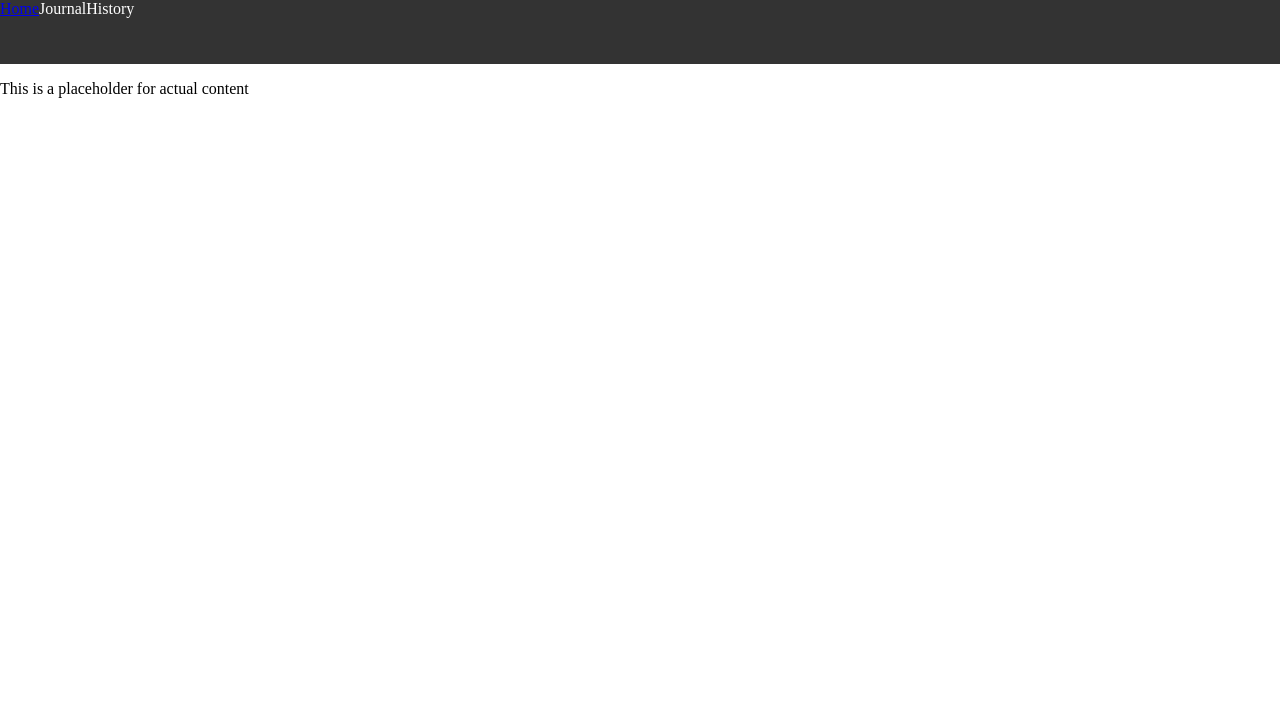
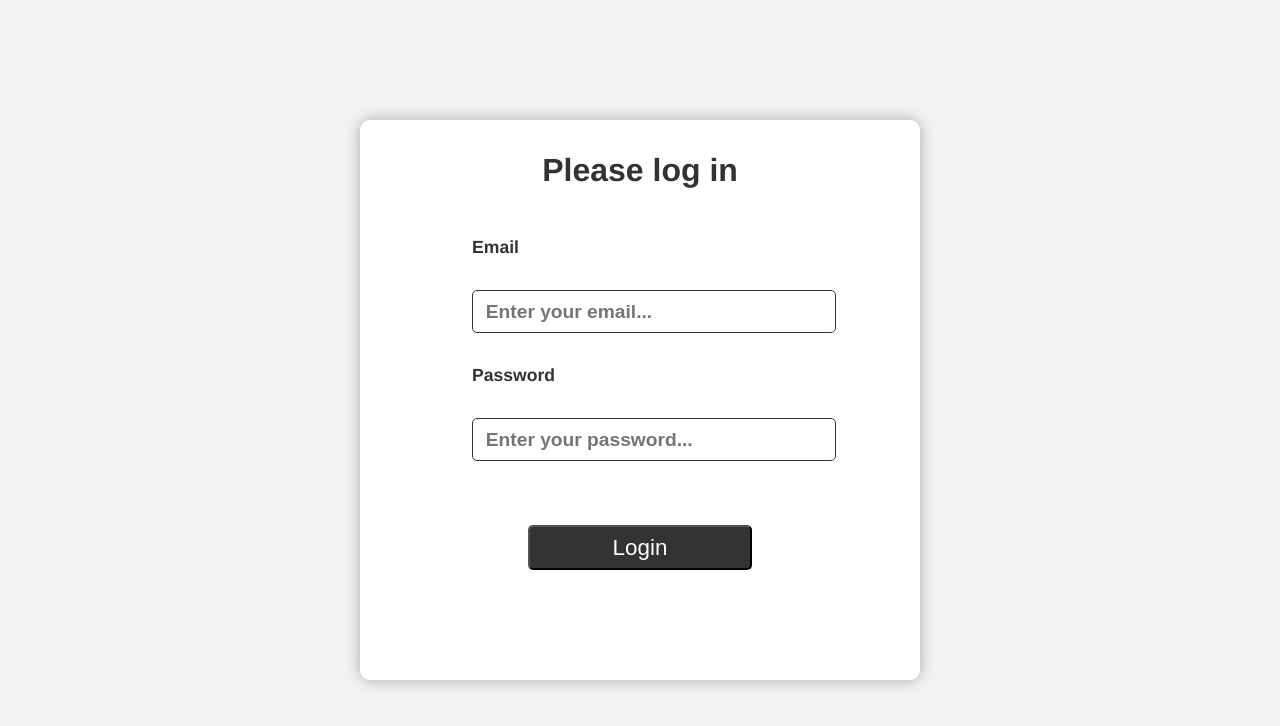
Before and after one commit to KyleHaarhoff/CaRe_Group36, a PHP site: page / in a window 1280 px wide. Shown: the top 726 px of the page. Run offline with PHP 8.4, Linux system fonts and the light colour scheme.

Commit message:
initial Login page, simple global styling, more navbar updates

```diff
--- a/common/navbar/navbar.css
+++ b/common/navbar/navbar.css
@@ -2,16 +2,26 @@
     width:100%;
     background-color: #333333;
     margin:0;
-    height:4rem;
+    height:5rem;
+    color:white;
+    display: flex;
+}
+
+.MainNavbar a{
+    font-size: 1.5rem;
+    text-align: center;
+    height: 100%;
+    width: fit-content;
+    padding: 0 2rem;
+    text-decoration: none;
+
+
+}
+
+.MainNavbar a:visited{
     color:white;
 }
 
-header{
-    padding:0;
-    margin:0;
+.MainNavbar a:hover{
+    box-shadow: inset 0 -5px 0 white;;
 }
-
-body{
-    padding:0;
-    margin:0;
-}
--- a/common/navbar/navbar.php
+++ b/common/navbar/navbar.php
@@ -1,8 +1,30 @@
 <?php
     include_once __DIR__."/../../conf.php"
 ?>
-
+<link rel="stylesheet" type="text/css" href="<?= $base_url ?>/style.css">
 <link rel="stylesheet" type="text/css" href="<?= $base_url ?>/common/navbar/navbar.css">
 <nav class="MainNavbar">
-    <a href= "<?= $base_url ?>patient/home/home.php">Home</a><a>Journal</a><a>History</a>
+
+    <?php
+        //cuurently displaying content based on url
+        //will change to access control in further phases
+
+        if (str_contains($_SERVER['REQUEST_URI'], "patient"))
+        {
+        ?>
+            <a href= "<?= $base_url ?>patient/home/home.php"><p>Home</p></a>
+            <a><p>Journal</p></a>
+            <a><p>History</p></a>
+
+        <?php
+        }
+        if (str_contains($_SERVER['REQUEST_URI'], "therapist"))
+        {
+        ?>
+            <a href= "<?= $base_url ?>patient/therapist/home.php"><p>Home</p></a>
+            <a><p>Journal</p></a>
+            <a><p>History</p></a>
+        <?php
+        }
+    ?>
 </nav>
--- a/index.php
+++ b/index.php
@@ -12,12 +12,23 @@
 </head>
 <body>
     <header>
-        <?php
-            include "common/navbar/navbar.php"
-        ?>
     </header>
     <main>
-        <p>This is a placeholder for actual content</p>
+        <div class="loginDiv rounded shadow">
+            <form id="loginForm" method="get" action="index.php">
+                <p class="loginTitle">Please log in</p>
+                <label>
+                    <div class="loginFormItem">Email</div>
+                    <input type="text" placeholder="Enter your email..." name="email" class="loginFormItem loginInput" autocomplete="email">
+                </label>
+                <label>
+                    <div class="loginFormItem">Password</div>
+                    <input type="password" placeholder="Enter your password..." name="password" class="loginFormItem loginInput" autocomplete="off">
+                </label>
+                <input type="submit" value="Login" class="careButton" id="loginButton" >
+            </form>
+        </div>
     </main>
 </body>
+<script src="login.js"></script>
 </html>
--- /dev/null
+++ b/login.js
@@ -0,0 +1,15 @@
+//simple check and redirect to simulate login
+//will be removed when access control is implementd
+
+const email = new URLSearchParams(window.location.search).get('email');
+
+if(email.includes("patient")){
+    window.location.href = "patient/home/home.php";
+}
+else if (email.includes("therapist")){
+
+    window.location.href = "therapist/home/home.php";
+}
+else{
+    //show incorrect login
+}
--- a/style.css
+++ b/style.css
@@ -1,5 +1,98 @@
-
+/* global css */
 body{
     padding:0;
     margin:0;
+    background-color: #F3F3F3;
+    font-family:'Helvetica', Times, serif
 }
+header{
+    padding:0;
+    margin:0;
+}
+/* Add these classes to components for the styles to apply */
+.careButton{
+    background-color: #333333;
+    width: fit-content;
+    padding: 0.7rem;
+    color: white;
+    font-size: 1.4rem;
+    border-radius: 5px;
+
+    font-weight: 500;
+    line-height: 18px;
+    text-align: center;
+
+
+}
+.careSearch{
+    padding: 5px;
+}
+.shadow{
+    box-shadow: 0px 0px 15px 0px rgba(0, 0, 0, 0.3);
+}
+.rounded{
+    border-radius: 10px;
+}
+
+
+/* Login specific css */
+
+.loginDiv{
+    position: absolute;
+    width: 35rem;
+    height: 35rem;
+    top: 50%;
+    margin-top: -17.5rem;
+    left:50%;
+    margin-left: -17.5rem;
+    background-color: white;
+
+}
+.loginTitle{
+    font-weight: bold;
+    font-size: 2rem;;
+    color:#333333;
+}
+.loginFormItem{
+    color:#333333;
+    margin-top: 1rem;
+    margin-bottom: 1rem;
+    font-size: 1.1rem;
+    font-weight: bold;
+}
+.loginInput{
+    font-size: 1.2rem;
+    padding: 0.6rem 0.8rem;
+    width: 100%;
+    border-radius: 5px;
+    border: 1.5px solid #333333;
+
+}
+.loginInput:focus{
+    box-shadow: 0px 0px 25px 0px rgba(0, 0, 0, 0.3);
+}
+
+#loginForm{
+    display: flex;
+    flex-direction: column;
+    align-items: center;
+    justify-content: center;
+}
+
+#loginForm label{
+    width: 60%;
+}
+#loginButton{
+    width: 40%;
+    left:30%;
+
+    margin-top: 3rem;
+}
+
+#loginButton:hover{
+    box-shadow: 0px 0px 15px 0px rgba(0, 0, 0, 0.6);
+}
+
+#loginButton:active{
+    box-shadow: 0px 0px 15px 0px rgb(192, 149, 40);
+}
```
